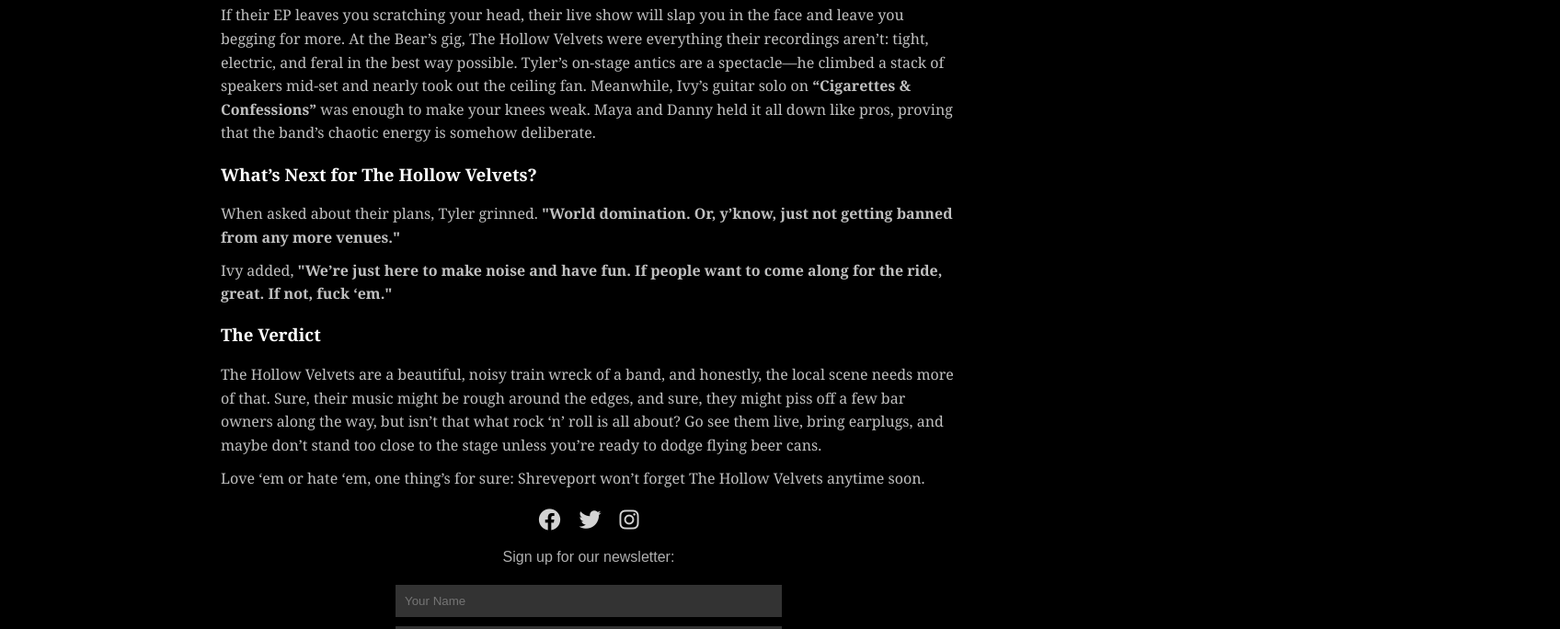
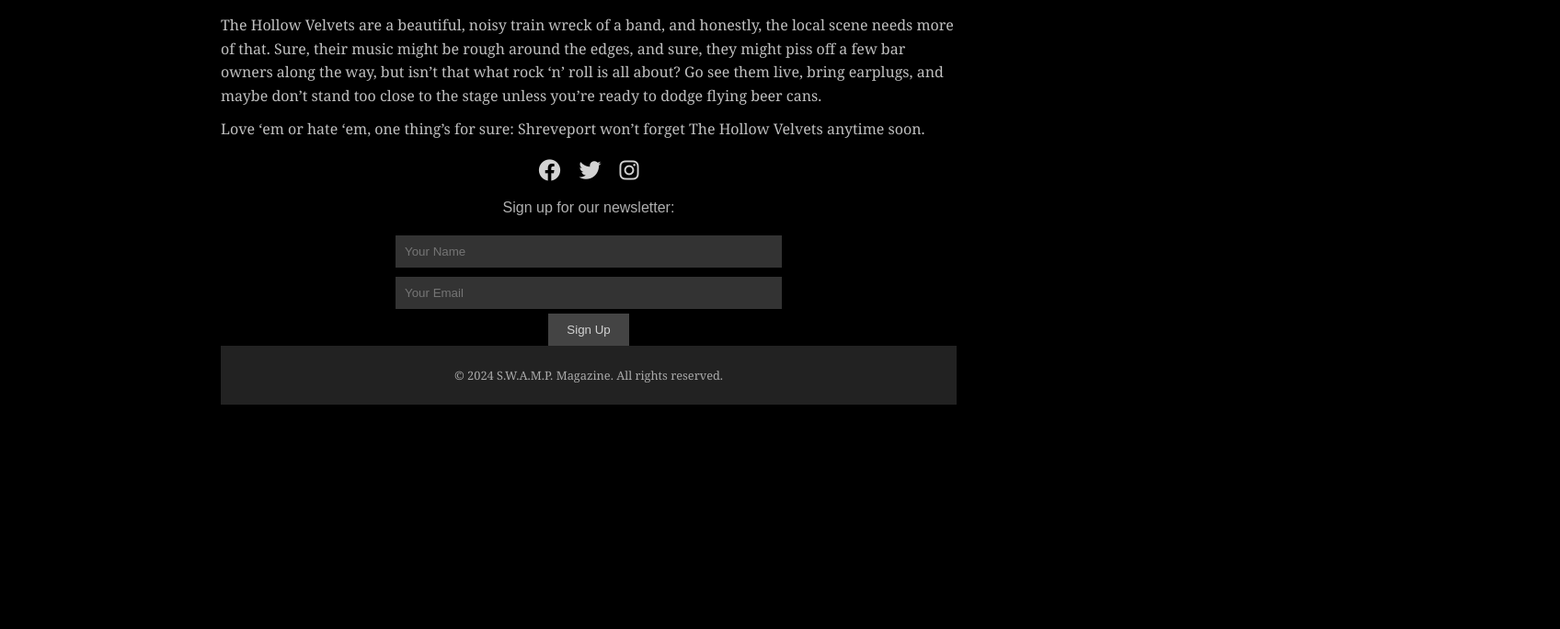
Before and after one commit to 65341/zine, a plain HTML site: page index.html in a window 1280 px wide. Shown: the part 2116-2800 px from the top of the page at 92% size, 1696 px wide, since content can reach past the window. After the commit the page ends 2556 px from the top, so only its background shows below. Drawn offline with Linux system fonts and the light colour scheme.

Commit message:
fixed HOME page recent article, sorting, added articles.json

```diff
--- /dev/null
+++ b/articles.json
@@ -0,0 +1,6 @@
+[
+    "24-11-10",
+    "24-12-25",
+    "24-12-24",
+    "22-01-01"
+]
--- a/articles/24-12-25/article.html
+++ b/articles/24-12-25/article.html
@@ -1,4 +1,3 @@
-<article class="recent-article">
     <h1>Sound & Fury: Meet <em>The Hollow Velvets</em>, Shreveport’s Rowdiest New Rockers</h1>
     <p class="author-date">By Greg Greggin, December 9, 2024</p>
     <p class="body-text">
@@ -34,20 +33,3 @@
         <p>Love ‘em or hate ‘em, one thing’s for sure: Shreveport won’t forget The Hollow Velvets anytime soon.</p>
 
     </p>
-  </article>
-
-  <div class="social-media">
-    <a href="#"><i class="fab fa-facebook"></i></a>
-    <a href="#"><i class="fab fa-twitter"></i></a>
-    <a href="#"><i class="fab fa-instagram"></i></a>
-  </div>
-
-  <div class="newsletter">
-    <p>Sign up for our newsletter:</p>
-    <form>
-      <input type="text" name="name" placeholder="Your Name">
-      <input type="email" name="email" placeholder="Your Email">
-      <button type="submit">Sign Up</button>
-    </form>
-  </div>
-</main>
--- a/script.js
+++ b/script.js
@@ -120,30 +120,57 @@ document
 
   // Function to dynamically load the most recent article
   function loadMostRecentArticle() {
-    // Array of available articles (manually updated or generated by build tools)
-    const articles = [
-      "24-12-25",
-      "24-12-24" // Add new article folders here
-    ];
+    // Fetch the list of articles from articles.json
+    fetch('./articles.json')
+      .then((response) => {
+        if (!response.ok) {
+          throw new Error(`HTTP error! status: ${response.status}`);
+        }
+        return response.json(); // Parse the JSON file
+      })
+      .then((data) => {
+        // Save the fetched JSON to the articles array
+        const articles = data;
+        console.log("Articles loaded:", articles);
 
         // Sort articles by date (descending)
-    articles.sort((a, b) => new Date(b) - new Date(a)); // Sort in descending order
+        articles.sort().reverse();
+        console.log("Sorted articles:", articles);
 
         // Get the most recent article
         const mostRecent = articles[0];
-    const articleFolder = `/articles/${mostRecent}/`;
-    console.log("articleFolder:", articleFolder);
-    console.log("Image Path:", `${articleFolder}image.jpeg`);
+        console.log("Most recent article folder:", mostRecent);
+        const articleFolder = `./articles/${mostRecent}/`;
 
         // Fetch and load the article content
-    fetch(`${articleFolder}article.html`)
-      .then((response) => response.text())
-      .then((html) => {
+        return fetch(`${articleFolder}article.html`).then((response) => {
+          if (!response.ok) {
+            throw new Error(`HTTP error! status: ${response.status}`);
+          }
+          return response.text();
+        }).then((html) => {
           const mainContent = document.getElementById("main-content");
           mainContent.innerHTML = `
+            <article class="recent-article">
                 <img src="${articleFolder}image.jpeg" alt="Article Image">
                 ${html}
+            </article>
+            <div class="social-media">
+                <a href="#"><i class="fab fa-facebook"></i></a>
+                <a href="#"><i class="fab fa-twitter"></i></a>
+                <a href="#"><i class="fab fa-instagram"></i></a>
+            </div>
+
+            <div class="newsletter">
+                <p>Sign up for our newsletter:</p>
+                <form>
+                    <input type="text" name="name" placeholder="Your Name">
+                    <input type="email" name="email" placeholder="Your Email">
+                    <button type="submit">Sign Up</button>
+                </form>
+            </div>
           `;
+        });
       })
       .catch((error) => {
         console.error("Failed to load the most recent article:", error);
```
Also changed, not shown: articles/24-12-24/article.html (+0 -18 lines). Lines whose indentation alone changed are shown as unchanged.
